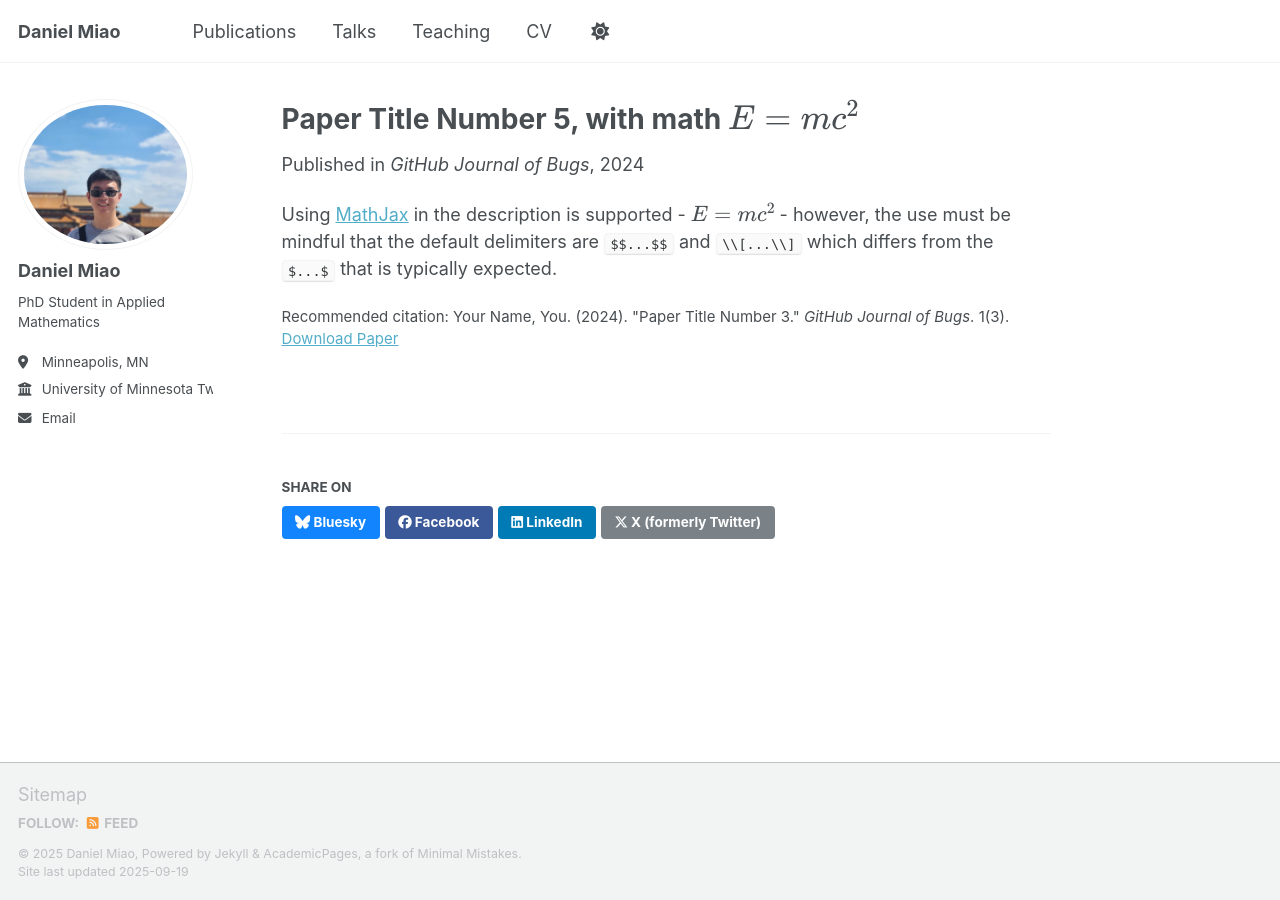
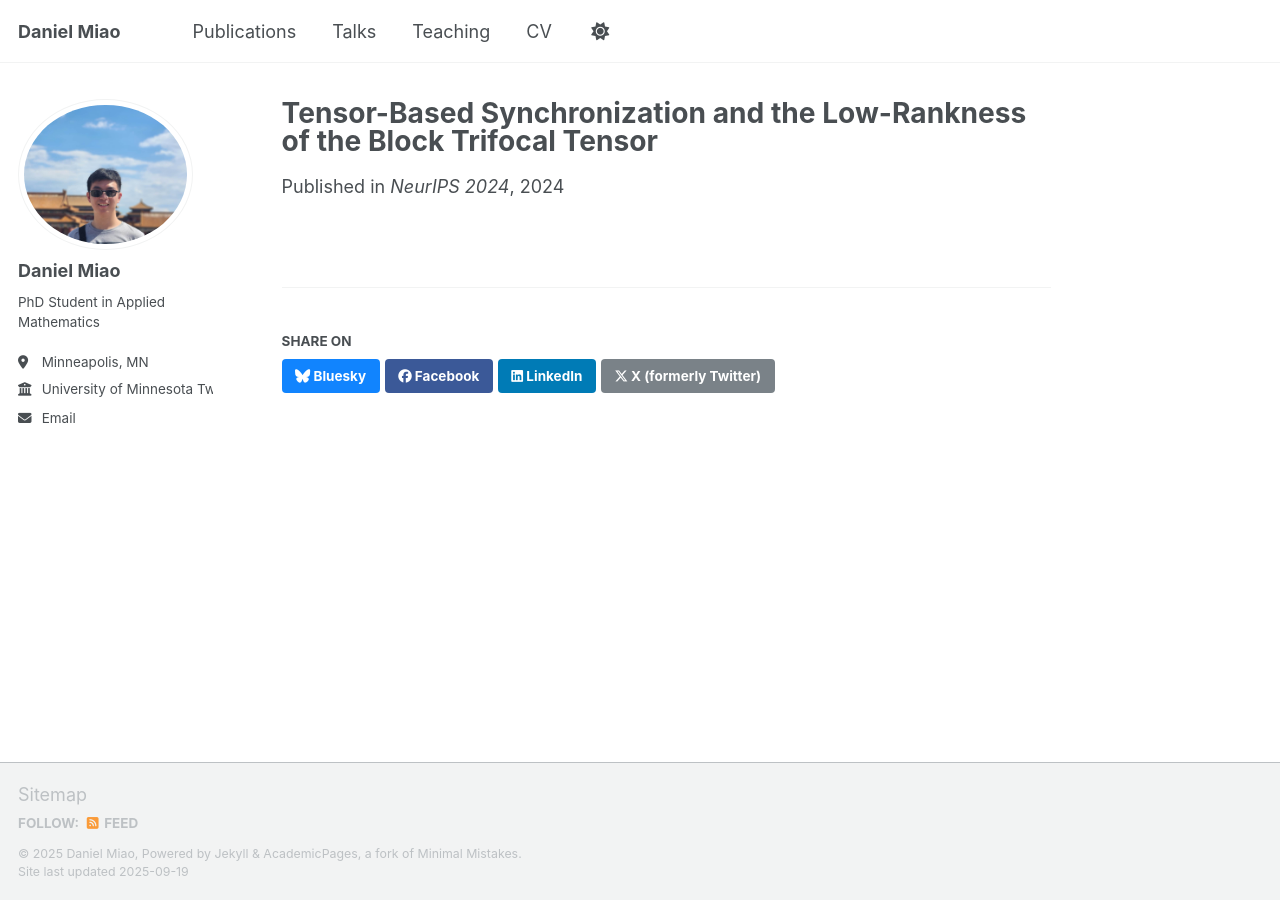
Before and after one commit to dmiao153/DanielMiao, a Jekyll site: the page built from _publications/2025-06-08-paper-title-number-5.md, in a window 1280 px wide. Built offline with Jekyll 4.4.1, drawn with Linux system fonts in a browser that asks for light colours; a script that is not in the unit is left out.

Commit message:
Update 2025-06-08-paper-title-number-5.md

```diff
--- a/_publications/2025-06-08-paper-title-number-5.md
+++ b/_publications/2025-06-08-paper-title-number-5.md
@@ -1,13 +1,10 @@
 ---
-title: "Paper Title Number 5, with math $$E=mc^2$$"
+title: "Tensor-Based Synchronization and the Low-Rankness of the Block Trifocal Tensor"
 collection: publications
-category: conferences
-permalink: /publication/2024-02-17-paper-title-number-4
-excerpt: 'This paper is about a famous math equation, $$E=mc^2$$'
-date: 2024-02-17
-venue: 'GitHub Journal of Bugs'
-paperurl: 'http://academicpages.github.io/files/paper3.pdf'
-citation: 'Your Name, You. (2024). &quot;Paper Title Number 3.&quot; <i>GitHub Journal of Bugs</i>. 1(3).'
+#permalink: /publication/2009-10-01-paper-title-number-1
+#excerpt: 'This paper is about the number 1. The number 2 is left for future work.'
+date: 2024-12-11
+venue: 'NeurIPS 2024'
+#paperurl: 'https://link.springer.com/article/10.1007/s11784-020-00841-1'
+#citation: 'Your Name, You. (2009). &quot;Paper Title Number 1.&quot; <i>Journal 1</i>. 1(1).'
 ---
-
-Using [MathJax](https://www.mathjax.org/) in the description is supported - $$E=mc^2$$ - however, the use must be mindful that the default delimiters are `$$...$$` and `\\[...\\]` which differs from the `$...$` that is typically expected.
```
